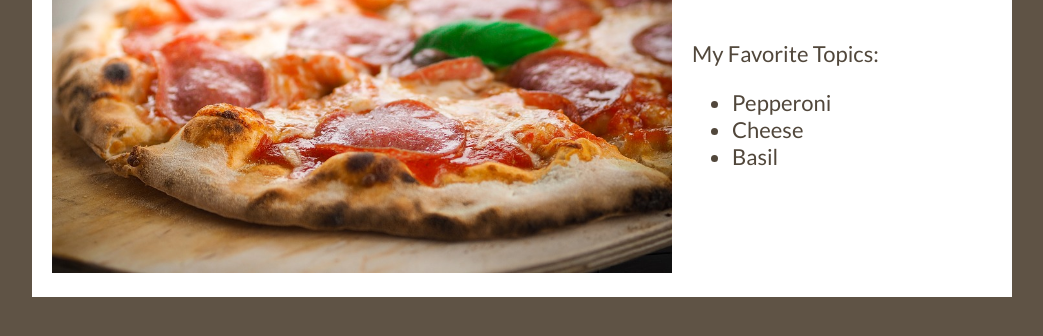
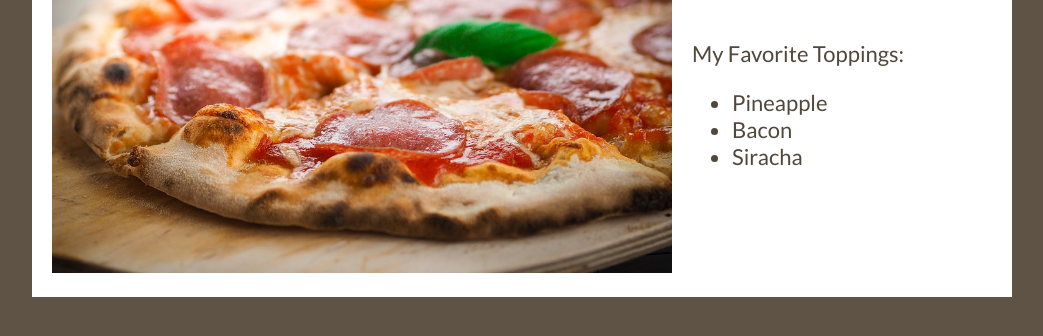
Before and after one commit to lrobinsonco/pizza-webpage-master, a plain HTML site: page index.html in a window 1280 px wide. Shown: the part 180-516 px from the top of the page, without its empty margins (118-1161 px from the left). Drawn offline with Linux system fonts and the light colour scheme; a web font is replaced by a local one.

Commit message:
toppings
toppings changed

```diff
--- a/index.html
+++ b/index.html
@@ -18,11 +18,11 @@
   </div>
   <div class="textContainer">
     <h1>Pizza!</h1>
-    <p>My Favorite Topics: </p>
+    <p>My Favorite Toppings: </p>
     <ul>
-      <li>Pepperoni</li>
-      <li>Cheese</li>
-      <li>Basil</li>
+      <li>Pineapple</li>
+      <li>Bacon</li>
+      <li>Siracha</li>
     </ul>
   </div>
 </div>
```
